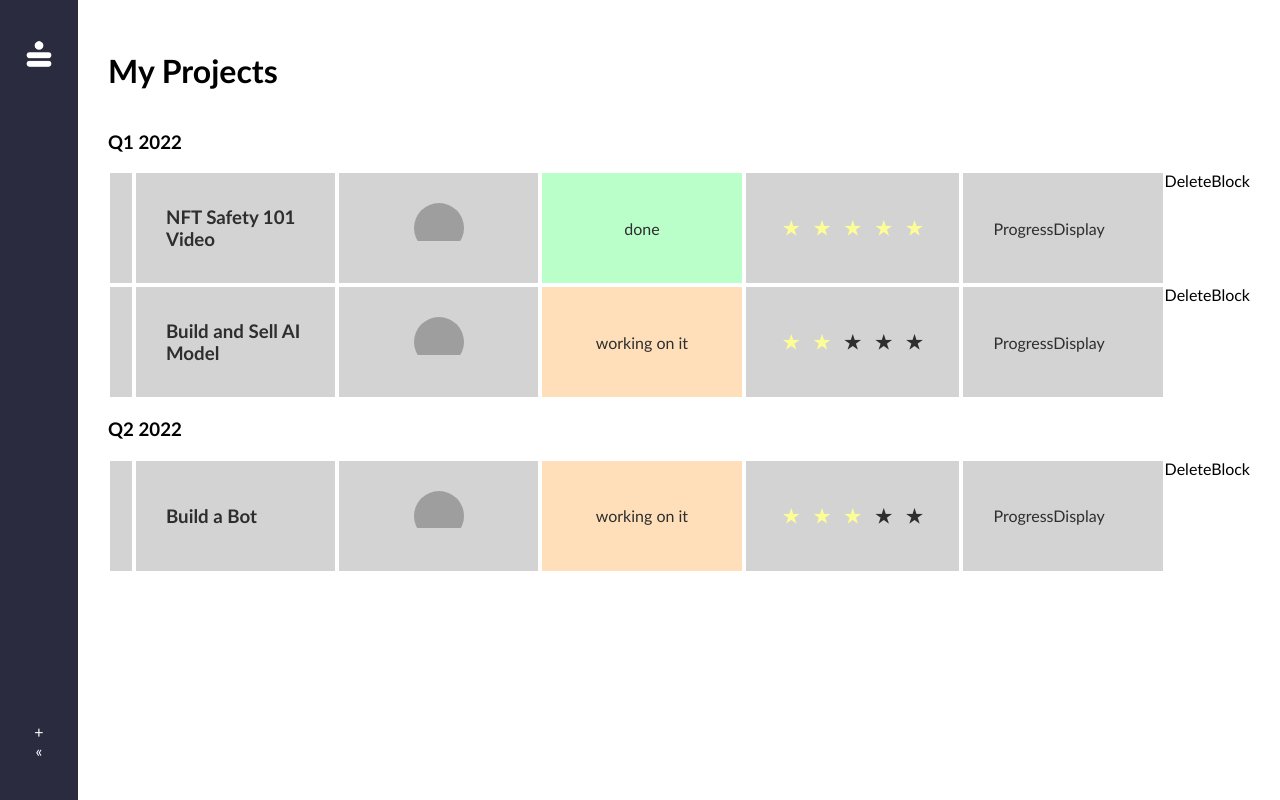
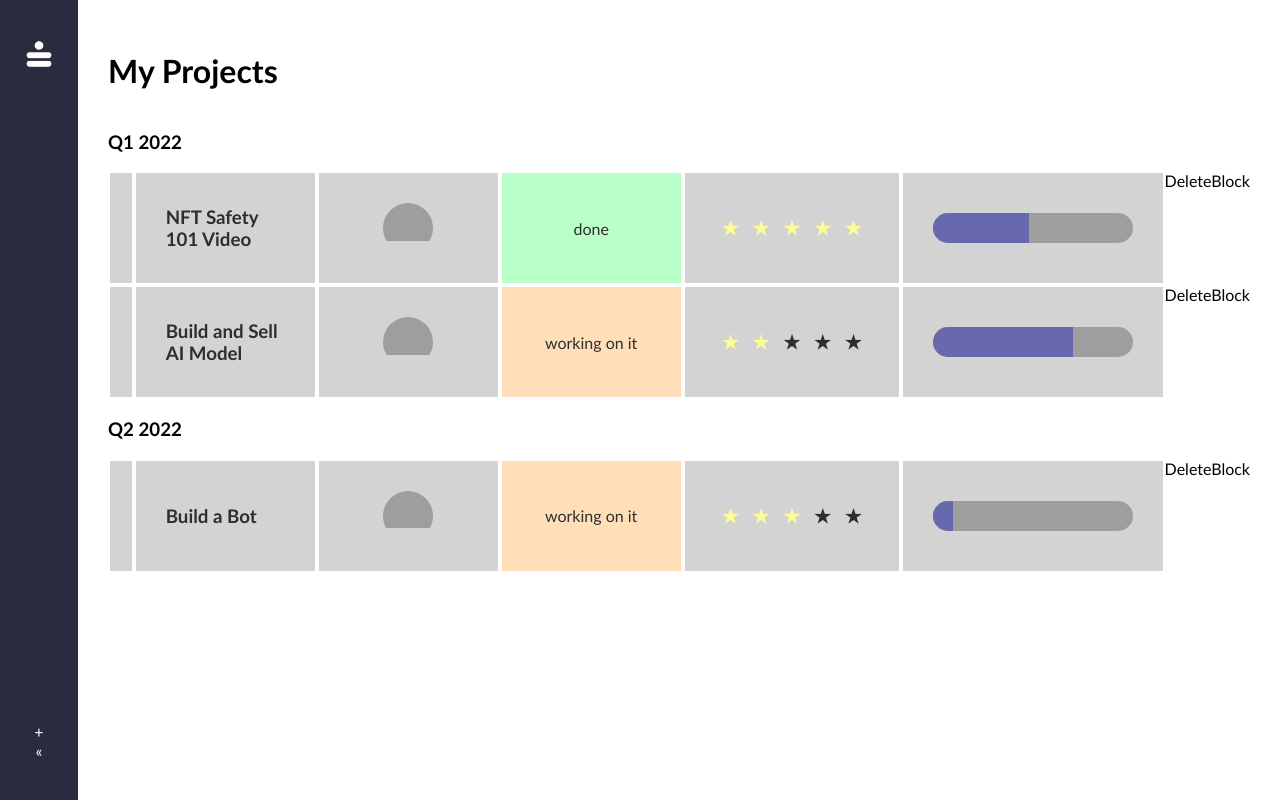
Before and after one commit to PatMiekina/monday-crm-clone, a React (Create React App) app: page / in a window 1280 px wide. Built offline with nearby package versions, Linux system fonts and the light colour scheme; grey boxes are pictures that could not be loaded.

Commit message:
add progress bar with styling

```diff
--- a/src/components/ProgressDisplay.js
+++ b/src/components/ProgressDisplay.js
@@ -1,6 +1,14 @@
-const ProgressDisplay = () => {
+const ProgressDisplay = ({ progress }) => {
     return (
-        <div>ProgressDisplay</div>
+        <div className='progress-display'>
+            <div className='progress-bar'>
+                <div
+                    style={{ width: progress + '%'}}
+                    className='progress-indicator'
+                ></div>
+            </div>
+
+        </div>
     )
 }
 
--- a/src/components/TicketCard.js
+++ b/src/components/TicketCard.js
@@ -14,7 +14,7 @@
                 <AvatarDisplay ticket={ticket}/>
                 <StatusDisplay status={ticket.status}/>
                 <PriorityDisplay priority={ticket.priority}/>
-                <ProgressDisplay/>
+                <ProgressDisplay progress={ticket.progress}/>
             </Link>
             <DeleteBlock/>
         </div>
--- a/src/index.css
+++ b/src/index.css
@@ -114,3 +114,20 @@
   margin: 7px;
   padding: 0;
 }
+
+.ticket-card .progress-display {
+  min-width: 200px;
+}
+
+.ticket-card .progress-bar {
+  width: 100%;
+  height: 30px;
+  background-color: rgb(158,158,158);
+  border-radius: 15px;
+  overflow: hidden;
+}
+
+.ticket-card .progress-bar .progress-indicator {
+  background-color: rgb(104, 104, 175);
+  height: 100%;
+}
```
